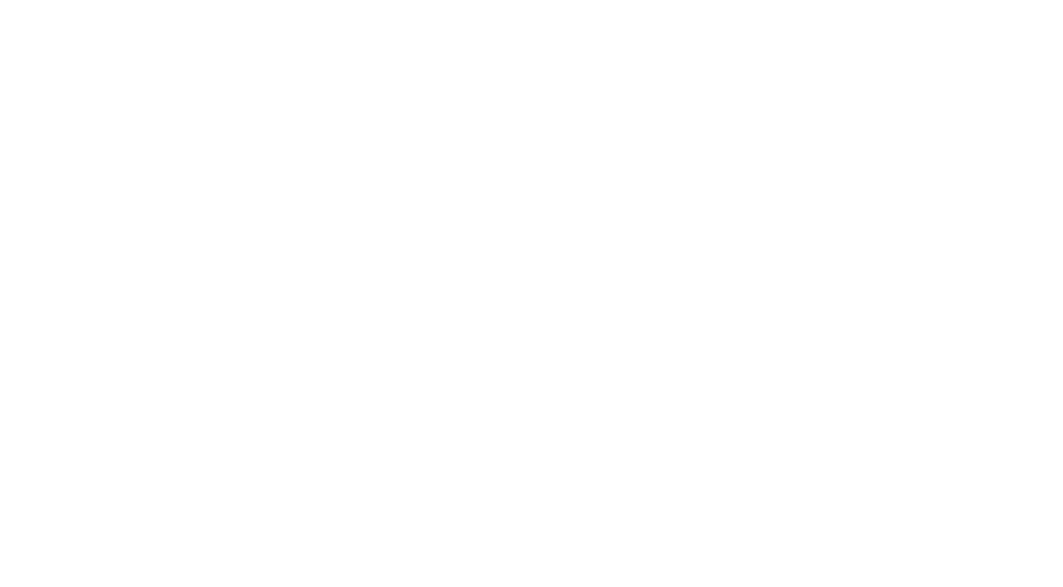
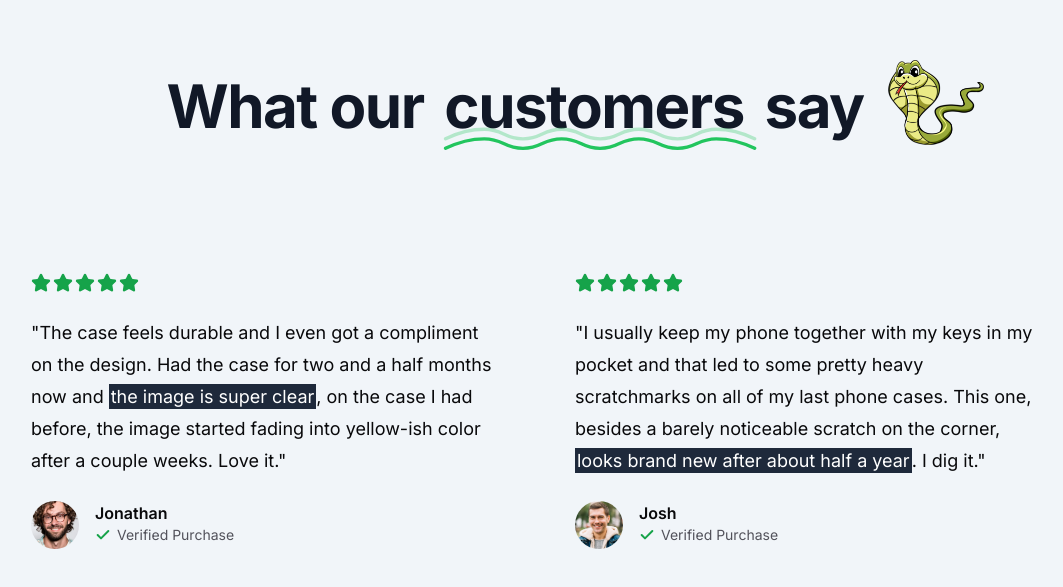
Before and after one commit to theahmetgg/casecobra, a Next.js app: page / in a window 1280 px wide. Shown: the part 1031-1618 px from the top of the page, without its empty margins (65-1128 px from the left). Before the commit the page ends 995 px from the top, so only its background shows below. Built offline with nearby package versions, Linux system fonts and the light colour scheme; no server answers.

Commit message:
Implement responsive design for 'What our customers say' section

```diff
--- a/src/app/page.tsx
+++ b/src/app/page.tsx
@@ -1,103 +1,207 @@
-import MaxWidthWrapper from "@/components/MaxWidthWrapper";
-import Phone from "@/components/Phone";
-import { Check, Star } from "lucide-react";
+import { Icons } from '@/components/Icons'
+import MaxWidthWrapper from '@/components/MaxWidthWrapper'
+import Phone from '@/components/Phone'
+import { buttonVariants } from '@/components/ui/button'
+import { ArrowRight, Check, Star } from 'lucide-react'
+import Link from 'next/link'
+
 export default function Home() {
   return (
-    <div className="bg-slate-50">
+    <div className='bg-slate-50 grainy-light'>
       <section>
-        <MaxWidthWrapper className="pb-24 pt-10 lg:grid lg:grid-cols-3 sm:pb-32 lg:gap-x-0 xl:gap-x-8 lg:pt-24 xl:pt-32 lg:pb-52">
-          <div className="col-span-2 px-6 lg:px-0 lg:pt-4">
-            <div className="relative mx-auto text-center lg:text-left flex flex-col items-center lg:items-start">
-              <div className="absolute w-28 left-0 -top-20 hidden lg:block">
-                <img src="/snake-1.png" alt="snake" className="w-full" />
+        <MaxWidthWrapper className='pb-24 pt-10 lg:grid lg:grid-cols-3 sm:pb-32 lg:gap-x-0 xl:gap-x-8 lg:pt-24 xl:pt-32 lg:pb-52'>
+          <div className='col-span-2 px-6 lg:px-0 lg:pt-4'>
+            <div className='relative mx-auto text-center lg:text-left flex flex-col items-center lg:items-start'>
+              <div className='absolute w-28 left-0 -top-20 hidden lg:block'>
+                {/* i forgot this div right here in the video, it's purely visual gradient and looks nice */}
+                <div className='absolute inset-x-0 bottom-0 bg-gradient-to-t via-slate-50/50 from-slate-50 h-28' />
+                <img src='/snake-1.png' className='w-full' />
               </div>
-              <h1 className="relative w-fit tracking-tight text-balance mt-16 font-bold !leading-tight text-gray-900 text-5xl md:text-6xl lg:text-7xl">
-                Your Image on a {""}
-                <span className="bg-green-600 px-2 text-white">Custom</span>
-                {""} Phone Case
+              <h1 className='relative w-fit tracking-tight text-balance mt-16 font-bold !leading-tight text-gray-900 text-5xl md:text-6xl lg:text-7xl'>
+                Your Image on a{' '}
+                <span className='bg-green-600 px-2 text-white'>Custom</span>{' '}
+                Phone Case
               </h1>
-              <p className="mt-8 text-lg lg:pr-10 max-w-prose text-center lg:text-left text-balance md:text-wrap">
-                Capture your favorite memories with your own,{" "}
-                <span className="font-semibold">one-of-one</span> phone case.
-                CaseCobra allows you to project your memories, not just your
+              <p className='mt-8 text-lg lg:pr-10 max-w-prose text-center lg:text-left text-balance md:text-wrap'>
+                Capture your favorite memories with your own,{' '}
+                <span className='font-semibold'>one-of-one</span> phone case.
+                CaseCobra allows you to protect your memories, not just your
                 phone case.
               </p>
-              <ul className="mt-8 space-y-2 text-left font-medium flex flex-col items-center sm:items-start">
-                <div className="space-y-2">
-                  <li className="flex gap-1.5 items-center text-left">
-                    <Check className="h-5 w-5 shrink-0 text-green-600" />
+
+              <ul className='mt-8 space-y-2 text-left font-medium flex flex-col items-center sm:items-start'>
+                <div className='space-y-2'>
+                  <li className='flex gap-1.5 items-center text-left'>
+                    <Check className='h-5 w-5 shrink-0 text-green-600' />
                     High-quality, durable material
                   </li>
-                  <li className="flex gap-1.5 items-center text-left">
-                    <Check className="h-5 w-5 shrink-0 text-green-600" />5 year
+                  <li className='flex gap-1.5 items-center text-left'>
+                    <Check className='h-5 w-5 shrink-0 text-green-600' />5 year
                     print guarantee
                   </li>
-                  <li className="flex gap-1.5 items-center text-left">
-                    <Check className="h-5 w-5 shrink-0 text-green-600" />
+                  <li className='flex gap-1.5 items-center text-left'>
+                    <Check className='h-5 w-5 shrink-0 text-green-600' />
                     Modern iPhone models supported
                   </li>
                 </div>
               </ul>
-              <div className="mt-12 flex flex-col sm:flex-row items-center sm:items-start gap-5 ">
-                <div className="flex -space-x-4">
+
+              <div className='mt-12 flex flex-col sm:flex-row items-center sm:items-start gap-5'>
+                <div className='flex -space-x-4'>
                   <img
-                    src="/users/user-1.png"
-                    alt="user image"
-                    className="inline-block h-10 w-10 rounded-full ring-2 ring-slate-100"
+                    className='inline-block h-10 w-10 rounded-full ring-2 ring-slate-100'
+                    src='/users/user-1.png'
+                    alt='user image'
                   />
                   <img
-                    src="/users/user-2.png"
-                    alt="user image"
-                    className="inline-block h-10 w-10 rounded-full ring-2 ring-slate-100"
+                    className='inline-block h-10 w-10 rounded-full ring-2 ring-slate-100'
+                    src='/users/user-2.png'
+                    alt='user image'
                   />
                   <img
-                    src="/users/user-3.png"
-                    alt="user image"
-                    className="inline-block h-10 w-10 rounded-full ring-2 ring-slate-100"
+                    className='inline-block h-10 w-10 rounded-full ring-2 ring-slate-100'
+                    src='/users/user-3.png'
+                    alt='user image'
                   />
                   <img
-                    src="/users/user-4.jpg"
-                    alt="user image"
-                    className="inline-block h-10 w-10 rounded-full ring-2 ring-slate-100"
+                    className='inline-block h-10 w-10 rounded-full ring-2 ring-slate-100'
+                    src='/users/user-4.jpg'
+                    alt='user image'
                   />
                   <img
-                    src="/users/user-5.jpg"
-                    alt="user image"
-                    className="inline-block h-10 w-10 rounded-full ring-2 ring-slate-100"
+                    className='inline-block object-cover h-10 w-10 rounded-full ring-2 ring-slate-100'
+                    src='/users/user-5.jpg'
+                    alt='user image'
                   />
                 </div>
-                <div className="flex flex-col justify-between items-center sm:items-start">
-                  <div className="flex gap-0.5">
-                    <Star className="h-4 w-4 text-green-600 fill-green-600" />
-                    <Star className="h-4 w-4 text-green-600 fill-green-600" />
-                    <Star className="h-4 w-4 text-green-600 fill-green-600" />
-                    <Star className="h-4 w-4 text-green-600 fill-green-600" />
-                    <Star className="h-4 w-4 text-green-600 fill-green-600" />
+
+                <div className='flex flex-col justify-between items-center sm:items-start'>
+                  <div className='flex gap-0.5'>
+                    <Star className='h-4 w-4 text-green-600 fill-green-600' />
+                    <Star className='h-4 w-4 text-green-600 fill-green-600' />
+                    <Star className='h-4 w-4 text-green-600 fill-green-600' />
+                    <Star className='h-4 w-4 text-green-600 fill-green-600' />
+                    <Star className='h-4 w-4 text-green-600 fill-green-600' />
                   </div>
+
                   <p>
-                    <span className="font-semibold">1.250</span> happy customers
+                    <span className='font-semibold'>1.250</span> happy customers
                   </p>
                 </div>
               </div>
             </div>
           </div>
-          <div className="col-span-full lg:col-span-1 w-full flex justify-center px-8 sm:px-16 md:px-0 mt-32 lg:mx-0 lg:mt-20 h-fit">
-            <div className="relative md:max-w-xl">
+
+          <div className='col-span-full lg:col-span-1 w-full flex justify-center px-8 sm:px-16 md:px-0 mt-32 lg:mx-0 lg:mt-20 h-fit'>
+            <div className='relative md:max-w-xl'>
               <img
-                src="/your-image.png"
-                alt="your-image"
-                className="absolute w-40 lg:w-52 left-56 -top-20 select-none hidden sm:block lg:hidden xl:block"
+                src='/your-image.png'
+                className='absolute w-40 lg:w-52 left-56 -top-20 select-none hidden sm:block lg:hidden xl:block'
               />
               <img
-                src="/line.png"
-                alt=""
-                className="absolute w-20 -left-6 -bottom-6 select-none"
+                src='/line.png'
+                className='absolute w-20 -left-6 -bottom-6 select-none'
               />
-              <Phone className="w-64" imgSrc="/testimonials/1.jpg" />
+              <Phone className='w-64' imgSrc='/testimonials/1.jpg' />
             </div>
           </div>
         </MaxWidthWrapper>
       </section>
+
+      {/* value proposition section */}
+      <section className='bg-slate-100 grainy-dark py-24'>
+        <MaxWidthWrapper className='flex flex-col items-center gap-16 sm:gap-32'>
+          <div className='flex flex-col lg:flex-row items-center gap-4 sm:gap-6'>
+            <h2 className='order-1 mt-2 tracking-tight text-center text-balance !leading-tight font-bold text-5xl md:text-6xl text-gray-900'>
+              What our{' '}
+              <span className='relative px-2'>
+                customers{' '}
+                <Icons.underline className='hidden sm:block pointer-events-none absolute inset-x-0 -bottom-6 text-green-500' />
+              </span>{' '}
+              say
+            </h2>
+            <img src='/snake-2.png' className='w-24 order-0 lg:order-2' />
+          </div>
+
+          <div className='mx-auto grid max-w-2xl grid-cols-1 px-4 lg:mx-0 lg:max-w-none lg:grid-cols-2 gap-y-16'>
+            <div className='flex flex-auto flex-col gap-4 lg:pr-8 xl:pr-20'>
+              <div className='flex gap-0.5 mb-2'>
+                <Star className='h-5 w-5 text-green-600 fill-green-600' />
+                <Star className='h-5 w-5 text-green-600 fill-green-600' />
+                <Star className='h-5 w-5 text-green-600 fill-green-600' />
+                <Star className='h-5 w-5 text-green-600 fill-green-600' />
+                <Star className='h-5 w-5 text-green-600 fill-green-600' />
+              </div>
+              <div className='text-lg leading-8'>
+                <p>
+                  "The case feels durable and I even got a compliment on the
+                  design. Had the case for two and a half months now and{' '}
+                  <span className='p-0.5 bg-slate-800 text-white'>
+                    the image is super clear
+                  </span>
+                  , on the case I had before, the image started fading into
+                  yellow-ish color after a couple weeks. Love it."
+                </p>
+              </div>
+              <div className='flex gap-4 mt-2'>
+                <img
+                  className='rounded-full h-12 w-12 object-cover'
+                  src='/users/user-1.png'
+                  alt='user'
+                />
+                <div className='flex flex-col'>
+                  <p className='font-semibold'>Jonathan</p>
+                  <div className='flex gap-1.5 items-center text-zinc-600'>
+                    <Check className='h-4 w-4 stroke-[3px] text-green-600' />
+                    <p className='text-sm'>Verified Purchase</p>
+                  </div>
+                </div>
+              </div>
+            </div>
+
+            {/* second user review */}
+            <div className='flex flex-auto flex-col gap-4 lg:pr-8 xl:pr-20'>
+              <div className='flex gap-0.5 mb-2'>
+                <Star className='h-5 w-5 text-green-600 fill-green-600' />
+                <Star className='h-5 w-5 text-green-600 fill-green-600' />
+                <Star className='h-5 w-5 text-green-600 fill-green-600' />
+                <Star className='h-5 w-5 text-green-600 fill-green-600' />
+                <Star className='h-5 w-5 text-green-600 fill-green-600' />
+              </div>
+              <div className='text-lg leading-8'>
+                <p>
+                  "I usually keep my phone together with my keys in my pocket
+                  and that led to some pretty heavy scratchmarks on all of my
+                  last phone cases. This one, besides a barely noticeable
+                  scratch on the corner,{' '}
+                  <span className='p-0.5 bg-slate-800 text-white'>
+                    looks brand new after about half a year
+                  </span>
+                  . I dig it."
+                </p>
+              </div>
+              <div className='flex gap-4 mt-2'>
+                <img
+                  className='rounded-full h-12 w-12 object-cover'
+                  src='/users/user-4.jpg'
+                  alt='user'
+                />
+                <div className='flex flex-col'>
+                  <p className='font-semibold'>Josh</p>
+                  <div className='flex gap-1.5 items-center text-zinc-600'>
+                    <Check className='h-4 w-4 stroke-[3px] text-green-600' />
+                    <p className='text-sm'>Verified Purchase</p>
+                  </div>
+                </div>
+              </div>
+            </div>
+          </div>
+        </MaxWidthWrapper>
+
+
+      </section>
+
+
     </div>
-  );
+  )
 }
--- /dev/null
+++ b/src/components/Icons.tsx
@@ -0,0 +1,22 @@
+import { LucideProps } from "lucide-react";
+
+export const Icons = {
+  underline: (props: LucideProps) => (
+    <svg {...props} viewBox="0 0 687 155">
+      <g
+        stroke="currentColor"
+        strokeWidth="7"
+        fill="none"
+        fillRule="evenodd"
+        strokeLinecap="round"
+        strokeLinejoin="round"
+      >
+        <path
+          d="M20 98c27-13.3333333 54-20 81-20 40.5 0 40.5 20 81 20s40.626917-20 81-20 40.123083 20 80.5 20 40.5-20 81-20 40.5 20 81 20 40.626917-20 81-20c26.915389 0 53.748722 6.6666667 80.5 20"
+          opacity=".3"
+        ></path>
+        <path d="M20 118c27-13.3333333 54-20 81-20 40.5 0 40.5 20 81 20s40.626917-20 81-20 40.123083 20 80.5 20 40.5-20 81-20 40.5 20 81 20 40.626917-20 81-20c26.915389 0 53.748722 6.6666667 80.5 20"></path>
+      </g>
+    </svg>
+  ),
+};
```
